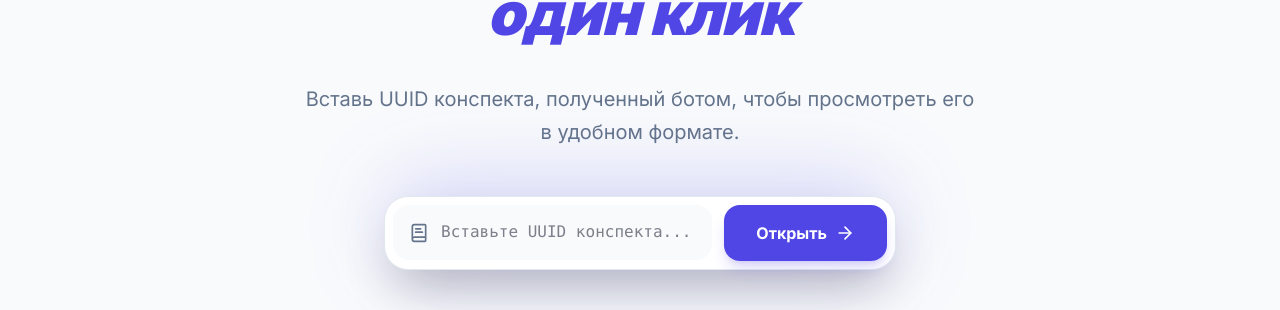
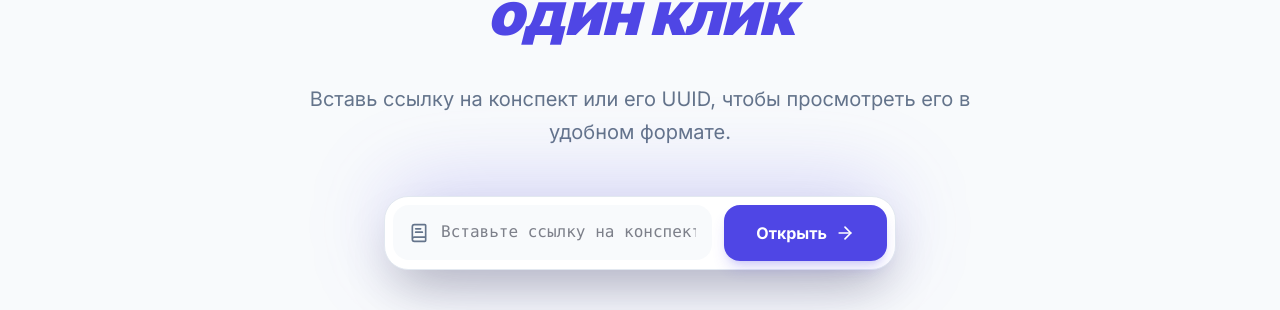
Before and after one commit to Minezii/bss-mtkp, a Next.js app: page /summaries in a window 1280 px wide. Shown: the part 249-559 px from the top of the page. Built offline with nearby package versions, Linux system fonts and the light colour scheme.

Commit message:
ux: support links instead of just UUIDs on summaries page

```diff
--- a/app/summaries/page.tsx
+++ b/app/summaries/page.tsx
@@ -5,13 +5,20 @@ import { useRouter } from 'next/navigation';
 import { Search, BookOpen, ArrowRight, Sparkles, BookText } from 'lucide-react';
 
 export default function SummariesEntryPage() {
-    const [uuid, setUuid] = useState('');
+    const [inputValue, setInputValue] = useState('');
     const router = useRouter();
+
+    const extractUuid = (str: string) => {
+        const uuidRegex = /[0-9a-f]{8}-[0-9a-f]{4}-[0-9a-f]{4}-[0-9a-f]{4}-[0-9a-f]{12}/i;
+        const match = str.match(uuidRegex);
+        return match ? match[0] : str.trim();
+    };
 
     const handleOpen = (e: React.FormEvent) => {
         e.preventDefault();
-        if (uuid.trim()) {
-            router.push(`/summary/${uuid.trim()}`);
+        const extracted = extractUuid(inputValue);
+        if (extracted) {
+            router.push(`/summary/${extracted}`);
         }
     };
 
@@ -28,7 +35,7 @@ export default function SummariesEntryPage() {
                 </h1>
 
                 <p className="text-lg md:text-xl text-muted-foreground leading-relaxed">
-                    Вставь UUID конспекта, полученный ботом, чтобы просмотреть его в удобном формате.
+                    Вставь ссылку на конспект или его UUID, чтобы просмотреть его в удобном формате.
                 </p>
 
                 <form onSubmit={handleOpen} className="relative group max-w-lg mx-auto w-full pt-4">
@@ -38,9 +45,9 @@ export default function SummariesEntryPage() {
                             <BookText className="absolute left-4 top-1/2 -translate-y-1/2 text-muted-foreground" size={20} />
                             <input
                                 type="text"
-                                value={uuid}
-                                onChange={(e) => setUuid(e.target.value)}
-                                placeholder="Вставьте UUID конспекта..."
+                                value={inputValue}
+                                onChange={(e) => setInputValue(e.target.value)}
+                                placeholder="Вставьте ссылку на конспект..."
                                 className="w-full bg-secondary/50 border-none rounded-2xl py-4 pl-12 pr-4 outline-none focus:ring-2 focus:ring-primary transition-all font-mono text-sm"
                             />
                         </div>
```
